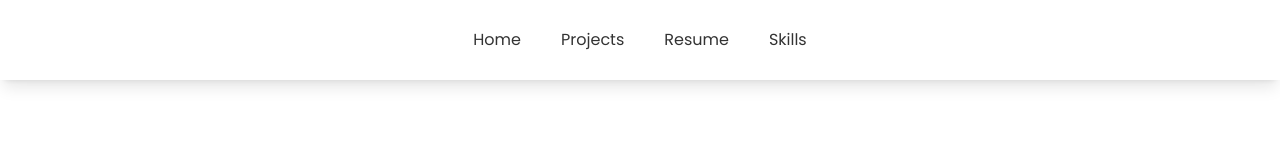
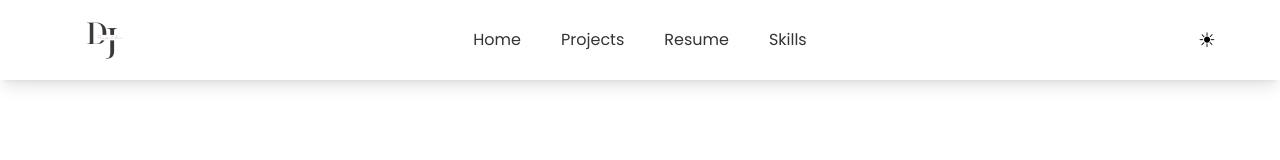
Before and after one commit to damyantjain/portfolio-website, a React (Vite) app: page / in a window 1280 px wide. Shown: the top 160 px of the page. Built offline with nearby package versions, Linux system fonts and the light colour scheme.

Commit message:
Basic setup for dark mode

```diff
--- a/src/App.js
+++ b/src/App.js
@@ -2,13 +2,20 @@ import React from "react";
 import ReactDOM from "react-dom";
 import Portfolio from "./components/Portfolio";
 import NavBar from "./components/NavBar";
+import { createContext } from "react";
 
 const AppLayout = () => {
+  const ThemeContext = createContext({
+    darkMode: false,
+  });
+
   return (
-    <div>
-      <NavBar />
-      <Portfolio />
-    </div>
+    <ThemeContext.Provider value={{ darkMode: false }}>
+      <div>
+        <NavBar />
+        <Portfolio />
+      </div>
+    </ThemeContext.Provider>
   );
 };
 
--- a/src/components/NavBar.jsx
+++ b/src/components/NavBar.jsx
@@ -1,5 +1,5 @@
 import { Link } from "react-scroll";
-import dj from "./../assets/dj.png";
+import dj from "./../assets/dj_circle.png";
 
 const NavBar = () => {
   const calculateDuration = (target) => {
@@ -16,12 +16,18 @@ const NavBar = () => {
     return duration;
   };
 
+  const toggleDarkMode = () => {};
+
   return (
-    <nav className="hidden md:flex fixed top-0 left-0 w-full bg-white shadow-lg z-50 justify-center">
-      {/* <img src={dj} className="h-20 w-20" /> */}
+    <nav className="hidden items-center fixed top-0 left-0 w-full bg-white shadow-lg z-50 md:flex px-16">
+      <div className="w-full grid grid-cols-3 items-center">
         <div>
-        <ul className="flex font-poppins text-[#333333] items-center space-x-10 h-20">
-          <li className="transistion-colors hover:text-[#9d9d9d]">
+          <img src={dj} className="h-20 w-20" />
+        </div>
+
+        <div className=" md:flex justify-center">
+          <ul className=" flex font-poppins text-[#333333] items-center space-x-10 h-20">
+            <li className="transition-colors hover:text-[#9d9d9d]">
               <Link
                 to="home"
                 smooth="easeInOutQuad"
@@ -48,7 +54,6 @@ const NavBar = () => {
                 Resume
               </Link>
             </li>
-
             <li className="transition-colors hover:text-[#9d9d9d]">
               <Link
                 to="skills"
@@ -60,6 +65,13 @@ const NavBar = () => {
             </li>
           </ul>
         </div>
+        <div
+          className="flex justify-end relative text-xl hover:cursor-pointer"
+          onClick={toggleDarkMode}
+        >
+          ☀
+        </div>
+      </div>
     </nav>
   );
 };
```
Also changed, not shown: src/assets/dj_circle.png (added). Lines whose indentation alone changed are shown as unchanged.
